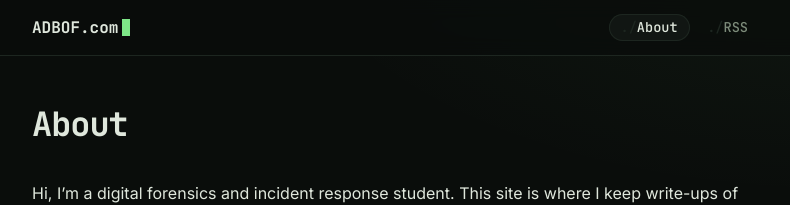
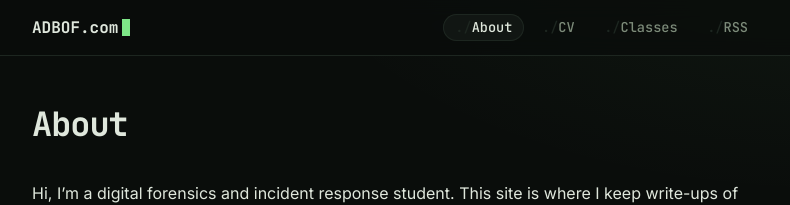
Before and after one commit to jcangelosi4n6/jcangelosi4n6.github.io, a Jekyll site: the page built from about.md, in a window 1280 px wide. Shown: the top 205 px of the page, without its empty margins (244-1034 px from the left). Built offline with Jekyll 4.4.1, drawn with Linux system fonts in a browser that asks for light colours.

Commit message:
Update _config.yml

```diff
--- a/_config.yml
+++ b/_config.yml
@@ -15,6 +15,10 @@ style: lab-console   # also: style | terminal | casefile | lab | lab-prompt
 nav:
   - title: About
     url: /about/
+  - title: CV
+    url: /CV/
+  - title: Classes
+    url: /Classes/
   - title: RSS
     url: /feed.xml
 
```
